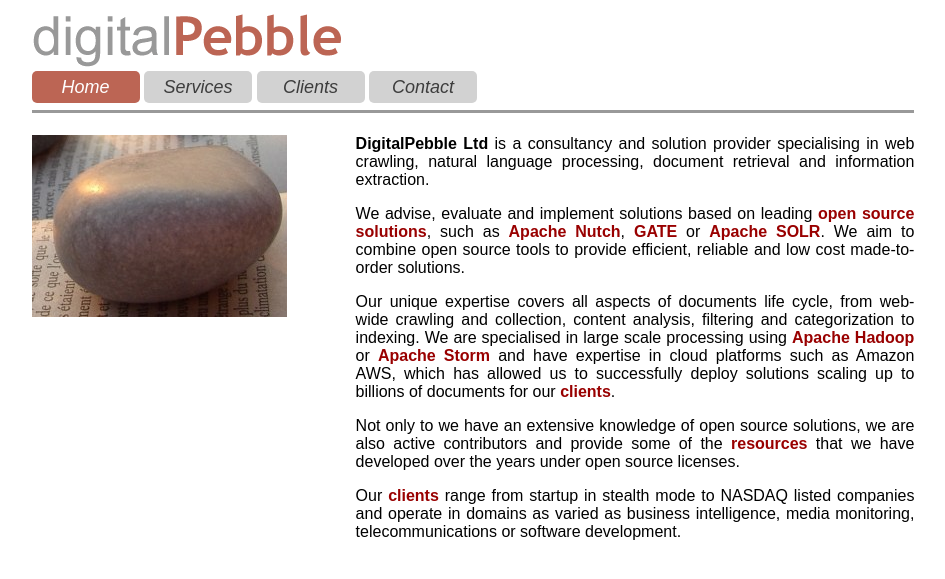
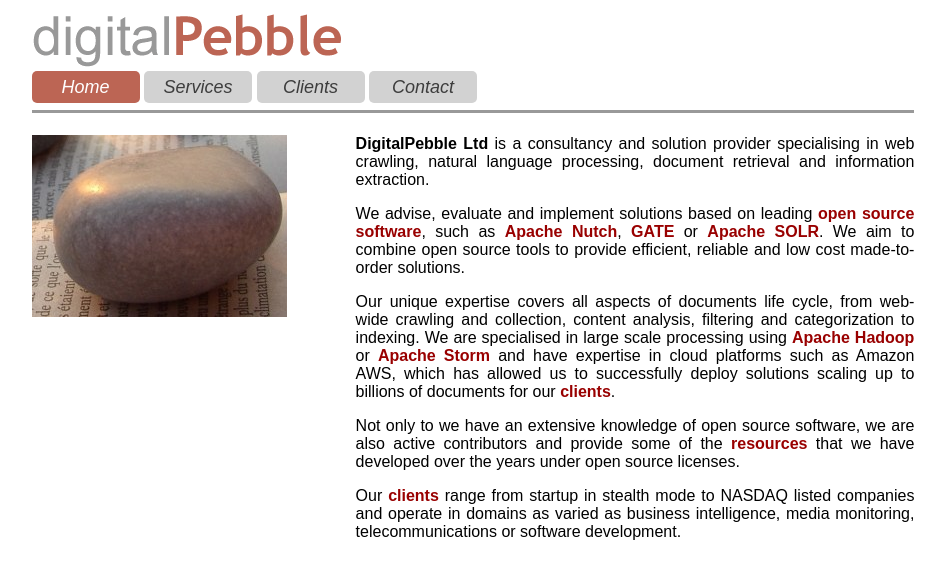
Before and after one commit to DigitalPebble/digitalpebble.github.io, a Jekyll site: the page built from index.html, in a window 1280 px wide. Shown: the top 579 px of the page, without its empty margins (167-1112 px from the left). Built offline with Jekyll 4.4.1, drawn with Linux system fonts in a browser that asks for light colours.

Commit message:
Update index.html
solutions -> software

```diff
--- a/index.html
+++ b/index.html
@@ -8,7 +8,7 @@
         document retrieval and information extraction.</p>
 
         <p class="aligned">We advise, evaluate and implement solutions based
-        on leading <a href="solutions.html">open source solutions</a>, such
+        on leading <a href="solutions.html">open source software</a>, such
         as <a href="http://nutch.apache.org/">Apache Nutch</a>,
        <a href="http://gate.ac.uk">GATE</a> or <a href="http://lucene.apache.org/solr">Apache SOLR</a>. We aim to combine open
         source tools to provide efficient, reliable and low cost
@@ -21,7 +21,7 @@
         href="http://hadoop.apache.org/">Apache Hadoop</a> or <a href="http://storm.apache.org/">Apache Storm</a> and have expertise in cloud platforms such as Amazon AWS, which has allowed
         us to successfully deploy solutions scaling up to billions of documents for our <a href="references.html">clients</a>. </p>
 
-        <p class="aligned">Not only to we have an extensive knowledge of open source solutions, we are also active contributors and
+        <p class="aligned">Not only to we have an extensive knowledge of open source software, we are also active contributors and
         provide some of the <a href="https://github.com/DigitalPebble">resources</a> that we have developed over the years under open source licenses.
          </p>
 
```
